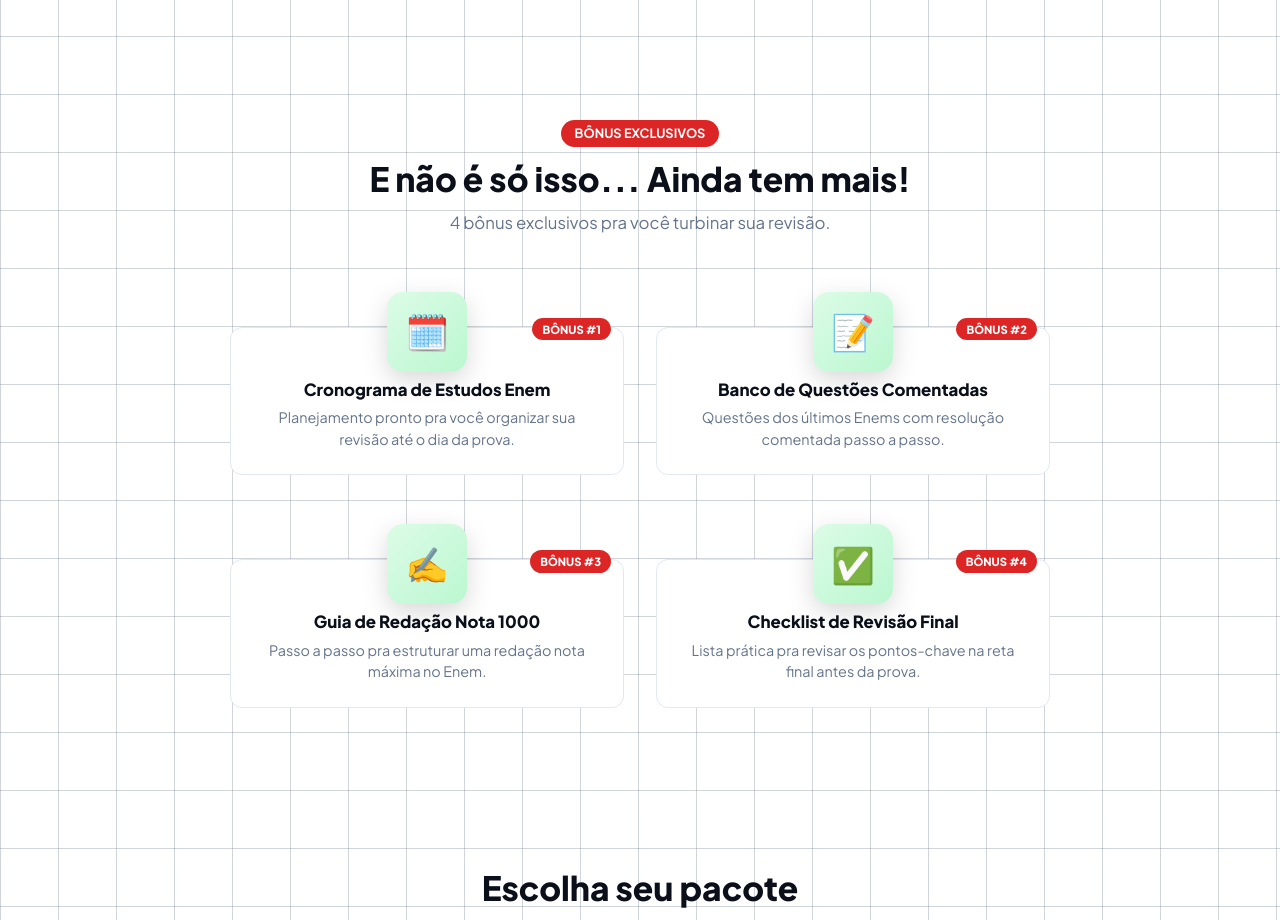
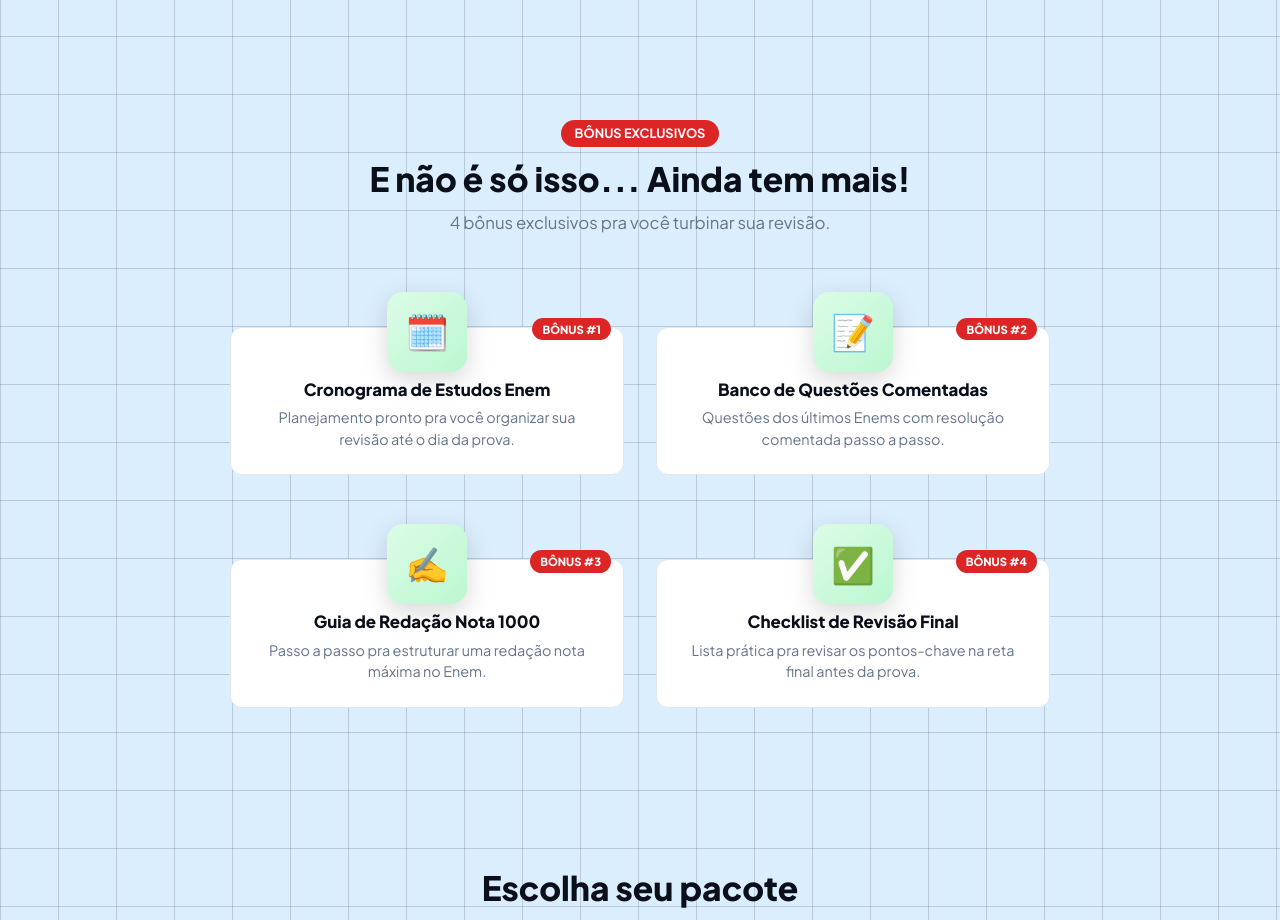
Before and after one commit to PAJEZIN/MME, a plain HTML site: page index.html in a window 1280 px wide. Shown: the part 2980-3900 px from the top of the page. Drawn offline with Linux system fonts and the light colour scheme.

Commit message:
Fundo azul bebe

```diff
--- a/index.html
+++ b/index.html
@@ -39,7 +39,7 @@ src="https://www.facebook.com/tr?id=1856862075670481&ev=PageView&noscript=1"
   --text:#0a0f1a;
   --muted:#64748b;
   --border:#e2e8f0;
-  --bg:#ffffff;
+  --bg:#dbeefd;
 }
 *{box-sizing:border-box;margin:0;padding:0;}
 html{scroll-behavior:smooth;}
```
